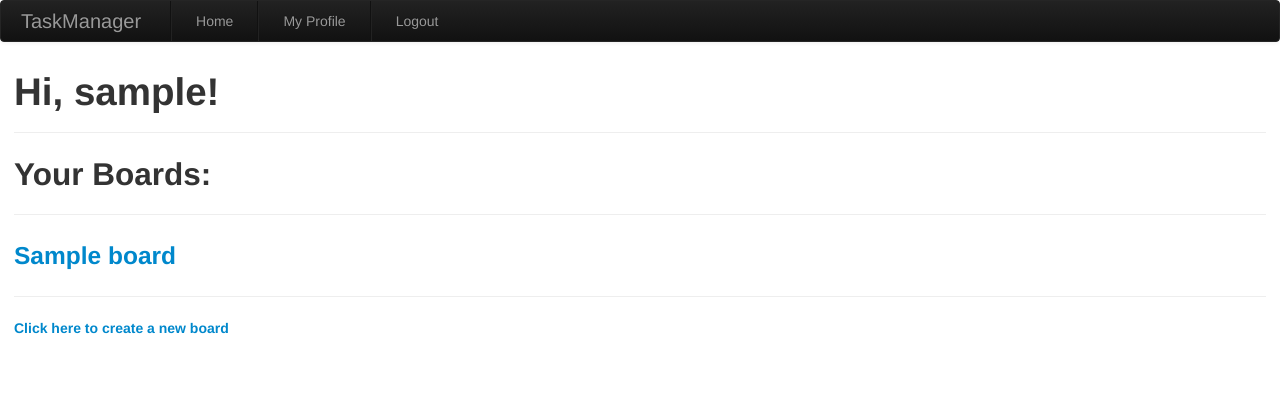
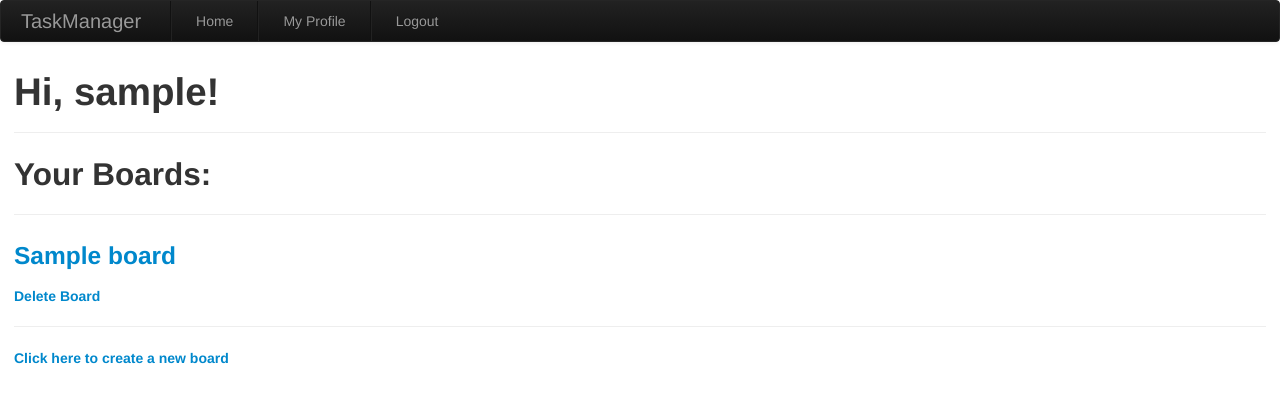
Before and after one commit to ShashwatNigam99/TaskManager-App, a Flask app: page / in a window 1280 px wide. Shown: the top 403 px of the page. Run offline with Flask 2, Linux system fonts and the light colour scheme; a user stored in the database is signed in; tables that the repository leaves empty hold one stand-in row (values such as "Sample post"); some libraries are stand-ins or nearby versions.

Commit message:
Delete boards, lists and cards

```diff
--- a/TaskManager/taskmanager/app/models.py
+++ b/TaskManager/taskmanager/app/models.py
@@ -35,8 +35,8 @@ class User(UserMixin, db.Model):
 class Board(db.Model):
     id = db.Column(db.Integer, primary_key=True)
     name = db.Column(db.String(50), nullable=False)
-    lists = db.relationship('List', backref='board', lazy='dynamic')
-    users = db.relationship('User', secondary=user_boards, backref='boards')
+    lists = db.relationship('List', backref='board', cascade="all,delete", lazy='dynamic')
+    users = db.relationship('User', secondary=user_boards, cascade="all,delete", backref='boards')
 
 
 class List(db.Model):
@@ -44,7 +44,7 @@ class List(db.Model):
     title = db.Column(db.String(30), nullable=False)
     board_id = db.Column(db.Integer, db.ForeignKey(
         'board.id'))  # foreign key from board
-    cards = db.relationship('Card', backref='list', lazy='dynamic')
+    cards = db.relationship('Card', backref='list', cascade="all,delete", lazy='dynamic')
 
 
 class Card(db.Model):
--- a/TaskManager/taskmanager/app/routes.py
+++ b/TaskManager/taskmanager/app/routes.py
@@ -168,3 +168,35 @@
     board = Board.query.filter_by(name=boardname).first_or_404()
     card = Card.query.filter_by(name=cardname).first_or_404()
     return render_template('showcard.html', board=board, list=listx, card=card)
+
+
+@app.route('/deletecard/<boardname>/<listname>/<cardname>')
+@login_required
+def deletecard(boardname, listname, cardname):
+    listx = List.query.filter_by(title=listname).first_or_404()
+    board = Board.query.filter_by(name=boardname).first_or_404()
+    card = Card.query.filter_by(name=cardname).first_or_404()
+    listx.cards.remove(card)
+    db.session.delete(card)
+    db.session.commit()
+    return render_template('showlist.html', board=board, list=listx)
+
+
+@app.route('/deletelist/<boardname>/<listname>')
+@login_required
+def deletelist(boardname, listname):
+    listx = List.query.filter_by(title=listname).first_or_404()
+    board = Board.query.filter_by(name=boardname).first_or_404()
+    board.lists.remove(listx)
+    db.session.delete(listx )
+    db.session.commit()
+    return render_template('showboard.html', board=board)
+
+@app.route('/deleteboard/<boardname>')
+@login_required
+def deleteboard(boardname):
+    board = Board.query.filter_by(name=boardname).first_or_404()
+    current_user.boards.remove(board)
+    db.session.delete(board)
+    db.session.commit()
+    return render_template('index.html')
--- a/TaskManager/taskmanager/app/templates/index.html
+++ b/TaskManager/taskmanager/app/templates/index.html
@@ -10,6 +10,7 @@
     <h3>
       <a href="{{ url_for('showboard',boardname = board.name) }}">{{board.name}}</a>
     </h3>
+    <h5><a href="{{url_for('deleteboard', boardname = board.name) }}"> Delete Board </a></h5>
   </p>
   <hr>
   {% endfor %}
--- a/TaskManager/taskmanager/app/templates/showboard.html
+++ b/TaskManager/taskmanager/app/templates/showboard.html
@@ -9,9 +9,10 @@
 {% for list in board.lists %}
 <p>
 <h3><a href="{{ url_for('showlist',boardname = board.name, listname = list.title) }}">{{ list.title }}</a></h3>
+<h5><a href="{{url_for('deletelist', boardname=board.name, listname=list.title) }}"> Delete List </a></h5>
 </p>
 <hr>
+{% endfor %}
 <h5><a href="{{url_for('newlist',boardname = board.name )}}">Click here to create a new list</a></h5>
 <hr>
-{% endfor %}
 {% endblock %}
--- a/TaskManager/taskmanager/app/templates/showlist.html
+++ b/TaskManager/taskmanager/app/templates/showlist.html
@@ -10,6 +10,7 @@
 <p>
 <h3><a href="{{ url_for('showcard', boardname=board.name , listname=list.title, cardname = card.name) }}"> {{ card.name }}</a><br>
   <h4>Deadline: {{card.deadline}}</h4>
+  <h5><a href="{{url_for('deletecard', boardname=board.name, listname=list.title, cardname=card.name) }}"> Delete Card </a></h5>
 </h3>
 </p>
 <hr>
```
Also changed, not shown: TaskManager/taskmanager/migrations/versions/7db51c427781_tables.py (renamed from TaskManager/taskmanager/migrations/versions/ee1c4310feff_users_table.py, +6 -6 lines), TaskManager/taskmanager/app.db, 4 other files.
